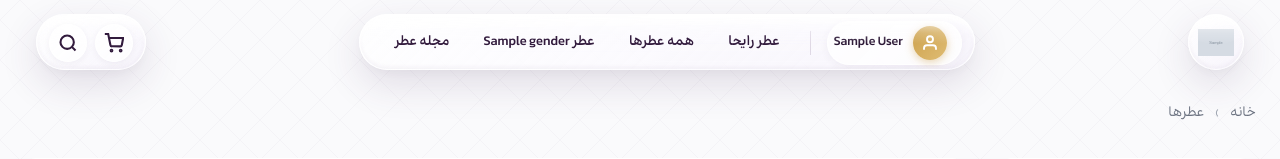
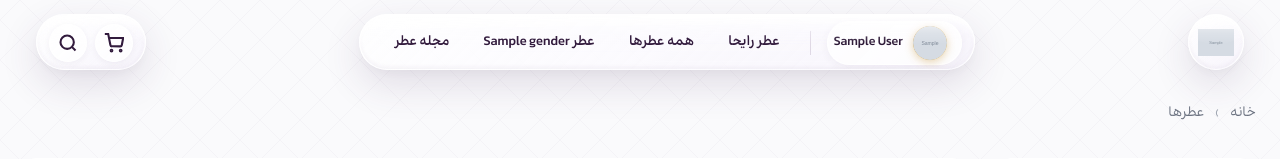
Before and after one commit to PyMohsen/RayhaPerfume, a Django app: page /products/ in a window 1280 px wide. Shown: the top 159 px of the page. Run offline with Django 5.2, Linux system fonts and the light colour scheme; a user stored in the database is signed in; tables that the repository leaves empty hold one stand-in row (values such as "Sample post"); grey boxes marked "Sample" are stand-in pictures; some libraries are stand-ins or nearby versions.

Commit message:
feat: add user avatar to navigation bar

```diff
--- a/static/css/style.css
+++ b/static/css/style.css
@@ -441,6 +441,26 @@ input, textarea, select {
     justify-content: center;
     box-shadow: 0 2px 8px rgba(204, 160, 75, 0.45);
     flex-shrink: 0;
+    overflow: hidden;
+}
+
+.user-avatar-img {
+    width: 100%;
+    height: 100%;
+    object-fit: cover;
+    border-radius: 50%;
+    display: block;
+}
+
+/* Small variant for mobile action button */
+.glass-action-btn .user-avatar-img,
+.user-avatar-img--sm {
+    width: 26px;
+    height: 26px;
+    object-fit: cover;
+    border-radius: 50%;
+    display: block;
+    border: 2px solid rgba(204, 160, 75, 0.5);
 }
 
 .user-name-text {
--- a/templates/partials/_header.html
+++ b/templates/partials/_header.html
@@ -35,7 +35,11 @@
                     {% if user.is_authenticated %}
                     <a href="{% url 'accounts:profile' %}" class="glass-user-badge" title="پروفایل کاربری">
                         <span class="user-avatar-circle">
-                            <svg width="18" height="18" viewBox="0 0 24 24" fill="none" stroke="currentColor" stroke-width="2.5"><path d="M20 21v-2a4 4 0 0 0-4-4H8a4 4 0 0 0-4 4v2"/><circle cx="12" cy="7" r="4"/></svg>
+                            {% if user.avatar %}
+                                <img src="{{ user.avatar.url }}" alt="{{ user.full_name|default:user.phone_number }}" class="user-avatar-img">
+                            {% else %}
+                                <svg width="18" height="18" viewBox="0 0 24 24" fill="none" stroke="currentColor" stroke-width="2.5"><path d="M20 21v-2a4 4 0 0 0-4-4H8a4 4 0 0 0-4 4v2"/><circle cx="12" cy="7" r="4"/></svg>
+                            {% endif %}
                         </span>
                         <span class="user-name-text">
                             {% if user.full_name %}
@@ -121,7 +125,11 @@
                 <!-- Mobile User Button (mobile only) -->
                 {% if user.is_authenticated %}
                 <a href="{% url 'accounts:profile' %}" class="glass-action-btn mobile-user-btn" title="پروفایل کاربری">
-                    <svg width="18" height="18" viewBox="0 0 24 24" fill="none" stroke="currentColor" stroke-width="2.5"><path d="M20 21v-2a4 4 0 0 0-4-4H8a4 4 0 0 0-4 4v2"/><circle cx="12" cy="7" r="4"/></svg>
+                    {% if user.avatar %}
+                        <img src="{{ user.avatar.url }}" alt="{{ user.full_name|default:user.phone_number }}" class="user-avatar-img user-avatar-img--sm">
+                    {% else %}
+                        <svg width="18" height="18" viewBox="0 0 24 24" fill="none" stroke="currentColor" stroke-width="2.5"><path d="M20 21v-2a4 4 0 0 0-4-4H8a4 4 0 0 0-4 4v2"/><circle cx="12" cy="7" r="4"/></svg>
+                    {% endif %}
                 </a>
                 {% else %}
                 <a href="{% url 'accounts:login' %}" class="glass-action-btn mobile-user-btn" title="ورود / ثبت‌نام">
@@ -210,7 +218,11 @@
                 {% if user.is_authenticated %}
                 <a href="{% url 'accounts:profile' %}" class="mobile-user-link">
                     <div class="user-avatar-circle">
-                        <svg width="18" height="18" viewBox="0 0 24 24" fill="none" stroke="currentColor" stroke-width="2.5"><path d="M20 21v-2a4 4 0 0 0-4-4H8a4 4 0 0 0-4 4v2"/><circle cx="12" cy="7" r="4"/></svg>
+                        {% if user.avatar %}
+                            <img src="{{ user.avatar.url }}" alt="{{ user.full_name|default:user.phone_number }}" class="user-avatar-img">
+                        {% else %}
+                            <svg width="18" height="18" viewBox="0 0 24 24" fill="none" stroke="currentColor" stroke-width="2.5"><path d="M20 21v-2a4 4 0 0 0-4-4H8a4 4 0 0 0-4 4v2"/><circle cx="12" cy="7" r="4"/></svg>
+                        {% endif %}
                     </div>
                     <span>{% if user.full_name %}{{ user.full_name }}{% else %}{{ user.phone_number|persian_digits }}{% endif %}</span>
                 </a>
```
Also changed, not shown: 1 other file.
